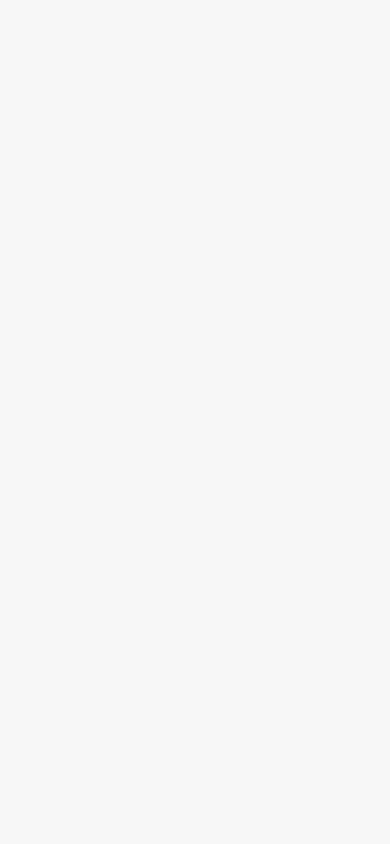
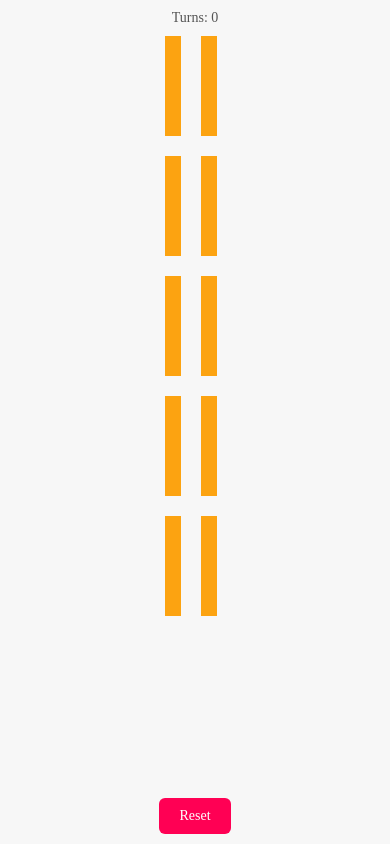
Before and after one commit to ram-sankar/memory-game-app, a React Native app: screen / in a window 390 px wide. Built offline with nearby package versions, Linux system fonts and the light colour scheme.

Commit message:
added styling, card turn count and reset button

```diff
--- a/constants/theme.ts
+++ b/constants/theme.ts
@@ -2,6 +2,7 @@ const colors = {
   primary: "#fca311",
   lightPrimary: '#fcbf49',
   darkPrimary: '#f77f00',
+  disabledPrimary: '#fca31122',
   purple: "#7209b7",
   tertiary: "#FFE358",
   black: "#323643",
--- a/screens/Home.tsx
+++ b/screens/Home.tsx
@@ -1,19 +1,20 @@
 import React, { useEffect, useLayoutEffect, useState } from "react";
-import { View, StyleSheet, FlatList, TouchableOpacity } from "react-native";
+import { View, StyleSheet, FlatList, TouchableOpacity, Button } from "react-native";
 import { shuffleArray } from "../common/functions";
 
 import AppScreen from "../components/AppScreen";
 import AppText from "../components/AppText";
 import { cardValues as mockCardValues } from "../constants/mock";
-import { colors } from "../constants/theme";
+import { colors, sizes } from "../constants/theme";
 import { CardValues } from "../models/CardValues";
 
 function Home() {
   const [cardValues, setCardValues] = useState<CardValues[]>([]);
   const [isExecutionPaused, setIsExecutionPaused] = useState<boolean>(false);
+  const [noOfTurns, setNoOfTurns] = useState<number>(0);
+  const [isAllMatchFound, setIsAllMatchFound] = useState<boolean>(false);
 
-
-  useLayoutEffect(() => {
+  const onResetPress = () => {
     let shuffledStrings = shuffleArray([...mockCardValues, ...mockCardValues])
     shuffledStrings = [...shuffledStrings, 'J', 'J']
     const mockCardObject: CardValues[] = shuffledStrings.map((value, index) => ({
@@ -23,17 +24,32 @@ function Home() {
       isFound: false,
     }))
     setCardValues(mockCardObject);
-  }, [])
+    setIsAllMatchFound(false);
+    setNoOfTurns(0);
+  }
+
+  useLayoutEffect(() => {
+    onResetPress();
+  }, []);
+
+  const checkIfAllMatchesAreFound = () => {
+    const matchedCards = cardValues.filter((currentVal) => currentVal.isFound);
+    if (matchedCards.length === cardValues.length) {
+      setIsAllMatchFound(true);
+    }
+  }
 
   const checkForMatchingCards = () => {
     const openCardsValues = cardValues.filter((currentVal) => currentVal.isVisible);
     if (openCardsValues.length === 2) {
+      setNoOfTurns(noOfTurns+1);
+      setIsExecutionPaused(true);
+      setTimeout(() => {
         if (openCardsValues[0].value === openCardsValues[1].value) {
           cardValues[openCardsValues[0].id].isFound = true;
           cardValues[openCardsValues[1].id].isFound = true;
+          checkIfAllMatchesAreFound();
         }
-      setIsExecutionPaused(true);
-      setTimeout(() => {
         cardValues[openCardsValues[0].id].isVisible = false;
         cardValues[openCardsValues[1].id].isVisible = false;
         setCardValues([...cardValues])
@@ -50,13 +66,29 @@ function Home() {
     }
   }
 
+  const setCardStyle = (item: CardValues) => {
+    if (item.isFound) {
+      return [styles.card, styles.completedCards];
+    } else if (item.isVisible) {
+      return [styles.card, styles.openCard];
+    } else {
+      return [styles.card];
+    }
+  }
+
+  const ScoreCard = () => (
+    <AppText>
+      Turns: {noOfTurns}
+    </AppText>
+  )
+
   const RenderCards = ({item, index}: {item: CardValues, index: number}) => (
     <TouchableOpacity
       onPress={() => onCardPress(item, index)}
-      style={item.isFound ? [styles.card, styles.completedCards] : [styles.card]}
+      style={setCardStyle(item)}
     >
       {item.isVisible && (
-        <AppText>
+        <AppText style={styles.cardText}>
           {item.value}
         </AppText>
       )}
@@ -65,7 +97,7 @@ function Home() {
 
   return (
     <AppScreen style={styles.container}>
-      <View>
+      <ScoreCard />
       <FlatList
         data={cardValues}
         keyExtractor={(item, index) => index.toString()}
@@ -73,7 +105,9 @@ function Home() {
         showsVerticalScrollIndicator={false}
         numColumns={4}
       />
-      </View>
+      <TouchableOpacity onPress={onResetPress} style={styles.resetButton}>
+        <AppText style={styles.resetText}>Reset</AppText>
+      </TouchableOpacity>
     </AppScreen>
   )
 }
@@ -83,7 +117,7 @@ const styles = StyleSheet.create({
     alignItems: 'center'
   },
   card: {
-    elevation: 1,
+    backgroundColor: colors.primary,
     borderColor: colors.gray,
     margin: 10,
     width: '20%',
@@ -91,8 +125,23 @@ const styles = StyleSheet.create({
     alignItems: 'center',
     justifyContent: 'center'
   },
+  cardText: {
+    color: colors.white
+  },
   completedCards: {
-    backgroundColor: colors.primary
+    backgroundColor: colors.disabledPrimary
+  },
+  openCard: {
+    backgroundColor: colors.purple
+  },
+  resetButton: {
+    backgroundColor: colors.red,
+    paddingHorizontal: 20,
+    paddingVertical: 10,
+    borderRadius: sizes.radius
+  },
+  resetText: {
+    color: colors.white
   }
 });
 export default Home;
```
Lines whose indentation alone changed are shown as unchanged.
